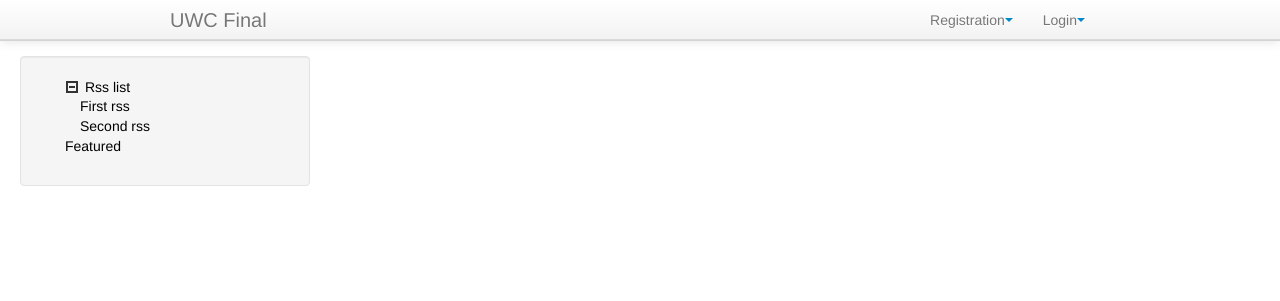
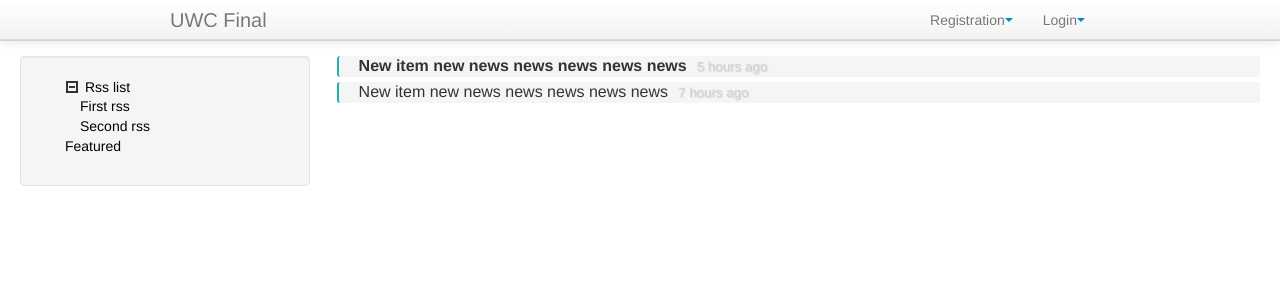
Before and after one commit to sabov/uwc4-final, a Node server app: page / in a window 1280 px wide. Shown: the top 301 px of the page. Run offline with Node 20, Linux system fonts and the light colour scheme; style sheets or scripts are compiled from the project's sources.

Commit message:
add simple blocks

```diff
--- a/public/css/app.less
+++ b/public/css/app.less
@@ -200,3 +200,16 @@ form {
   top: 10px;
   right: 10px;
 }
+.news {
+  font-size: 12pt;
+  background: #F5F5F5;
+  border-radius: 3px;
+  margin-bottom: 5px;
+  border-left: 2px solid #20b2aa;
+}
+.time {
+  margin-left: 10px;
+  font-size: 10pt;
+  color: #d3d3d3;
+  text-shadow: 1px 1px 1px;
+}
--- a/public/js/main.js
+++ b/public/js/main.js
@@ -18,7 +18,7 @@ require.config({
             deps : ['jquery']
         },
         bootstrapTree: {
-            deps : ['bootsptrap']
+            deps : ['bootstrap']
         },
         app : {
             deps : [
--- a/views/index.jade
+++ b/views/index.jade
@@ -16,3 +16,8 @@ block content
             li
               a.tree-toogle.closed(href='#', role='branch', data-toggle='branch', data-value='Featured') Featured
       .span9
+          .container-fluid.news
+            b New item new news news news news news
+            span.time 5 hours ago
+          .container-fluid.news New item new news news news news news
+            span.time 7 hours ago
```
